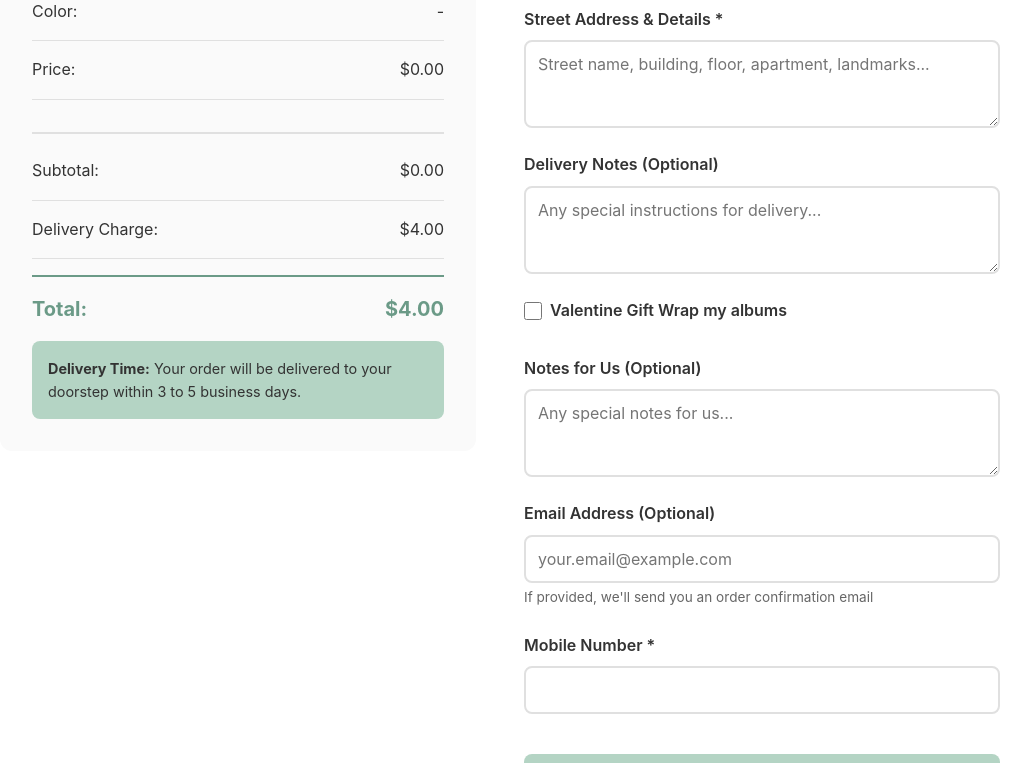
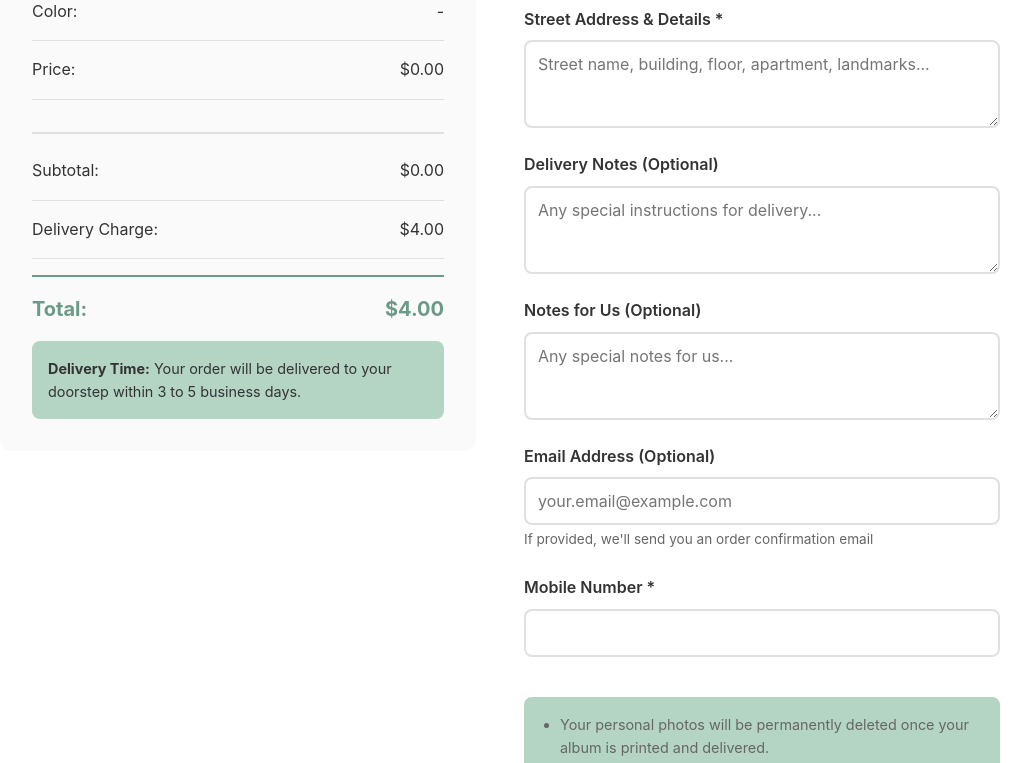
Before and after one commit to zahiallam-design/traces-landing-page, a React (Vite) app: page / in a window 1280 px wide. Shown: the part 2583-3346 px from the top of the page, without its empty margins (140-1171 px from the left). Built offline with nearby package versions, Linux system fonts and the light colour scheme; the HTML template or start-up script is replaced by a standard one.

Commit message:
Update build fix

```diff
--- a/src/components/OrderForm.jsx
+++ b/src/components/OrderForm.jsx
@@ -19,6 +19,9 @@ function OrderForm({
 }) {
   const breakpoint = useBreakpoint();
   const isMobile = ['xs', 'ss', 'sm'].includes(breakpoint);
+
+  // Feature flag: Set to true to show Valentine gift wrap checkbox
+  const SHOW_VALENTINE_GIFT_WRAP = false;
 
   const [formData, setFormData] = useState({
     fullName: '',
@@ -195,6 +198,7 @@ function OrderForm({
                 onChange={(e) => onDeliveryNotesChange(e.target.value)}
               />
             </div>
+            {SHOW_VALENTINE_GIFT_WRAP && (
               <div className="form-group">
                 <label style={{ display: 'flex', alignItems: 'center', gap: '0.5rem', cursor: 'pointer' }}>
                   <input
@@ -208,6 +212,7 @@ function OrderForm({
                   <span>Valentine Gift Wrap my albums</span>
                 </label>
               </div>
+            )}
             <div className="form-group">
               <label htmlFor="notes-for-us">Notes for Us (Optional)</label>
               <textarea
```
Lines whose indentation alone changed are shown as unchanged.
